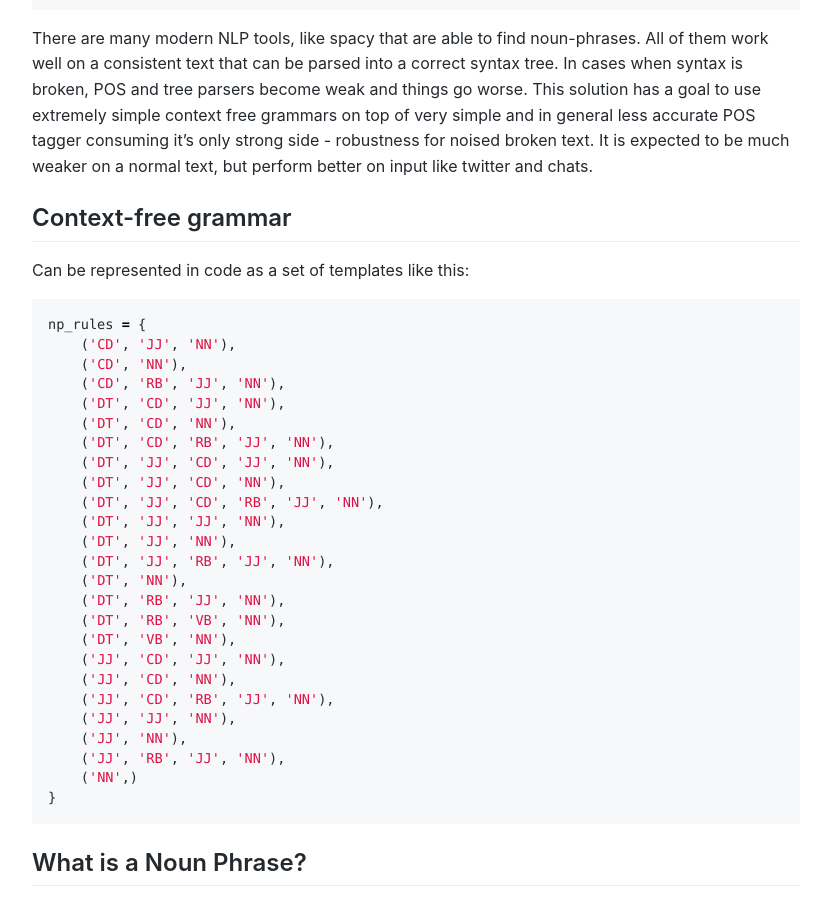
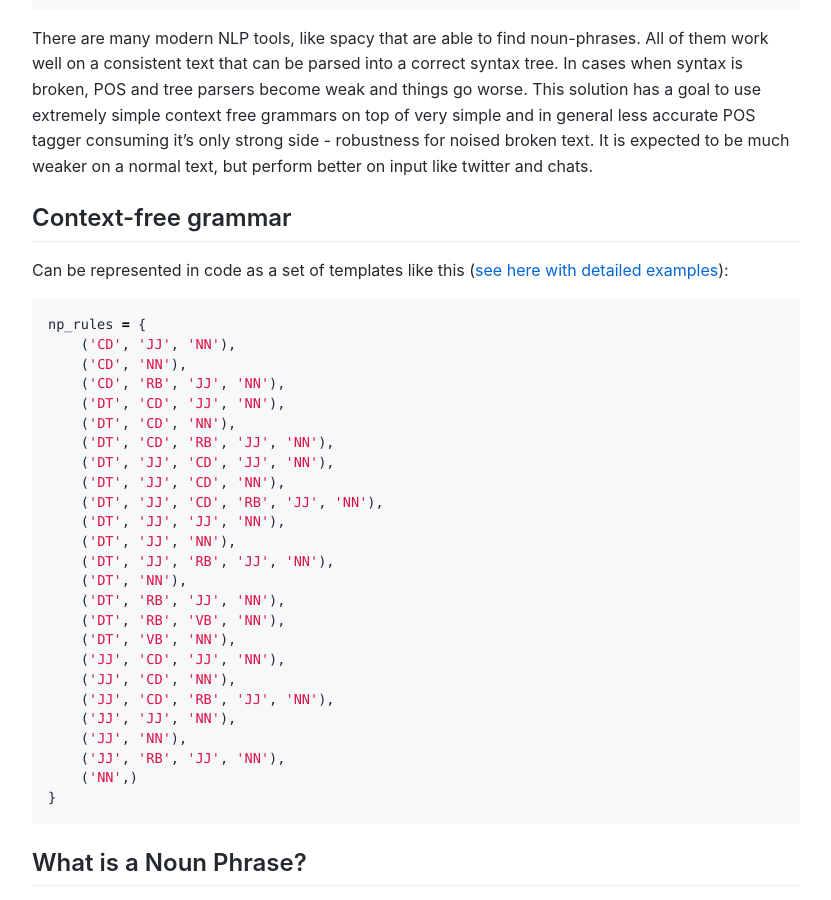
Before and after one commit to ai-labs/ai-labs.github.io, a Jekyll site: the page built from _posts/2018-05-27-simple-np.md, in a window 1280 px wide and 900 px high, scrolled down 443 px. Shown: the whole window, without its empty margins (124-955 px from the left). Built offline with Jekyll 4.4.1, drawn with Linux system fonts in a browser that asks for light colours.

Commit message:
Update 2018-05-27-simple-np.md

````diff
--- a/_posts/2018-05-27-simple-np.md
+++ b/_posts/2018-05-27-simple-np.md
@@ -21,7 +21,7 @@ better on input like twitter and chats.
 <!--more-->
 
 ## Context-free grammar
-Can be represented in code as a set of templates like this:
+Can be represented in code as a set of templates like this ([see here with detailed examples](https://github.com/korobool/simple_np/blob/master/np_grammar.py)):
 
 
 ```python
````
